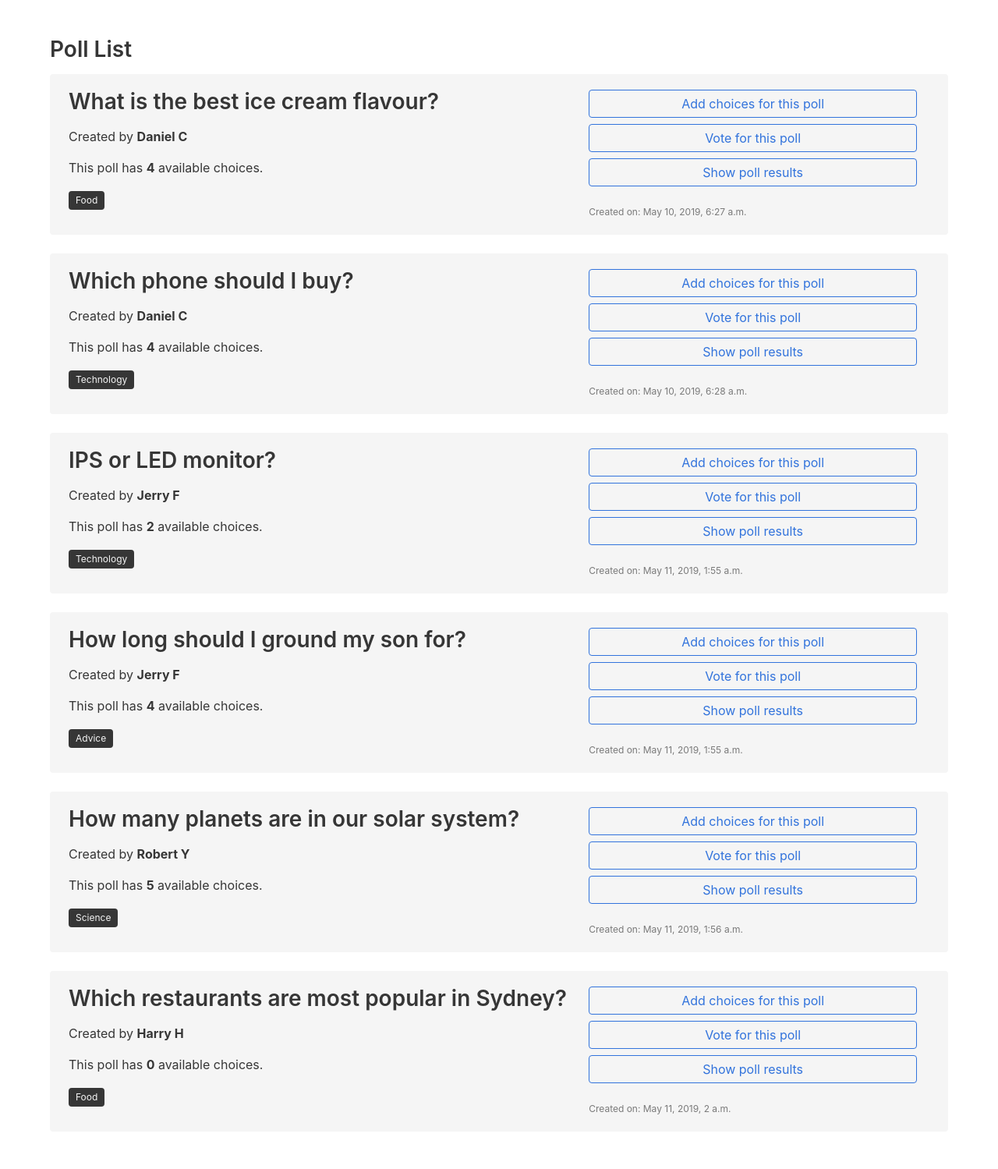
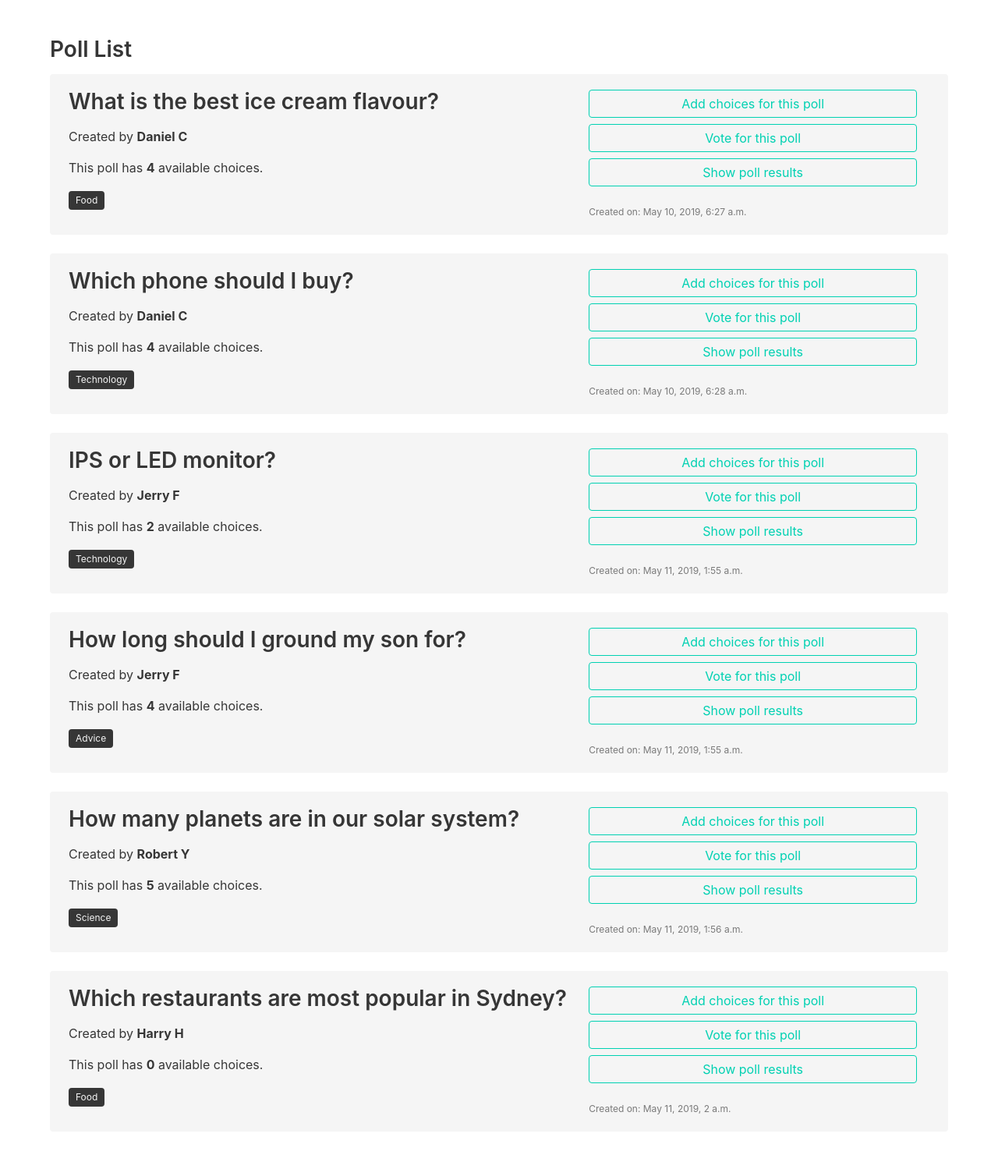
Before and after one commit to danielc92/django-docs-tutorial, a Django app: page /polls/list/ in a window 1280 px wide. Shown: the part 52-1551 px from the top of the page at 78% size. Run offline with Django 3.2, Linux system fonts and the light colour scheme; data comes from the database, SQL or seed files in the repository; parts of the project's set-up code (start-up, migrations or seed data) failed here and were passed over; some libraries are stand-ins or nearby versions.

Commit message:
Changed button colours in question list template

```diff
--- a/templates/index.html
+++ b/templates/index.html
@@ -96,7 +96,6 @@
 							<p><a class="button is-primary is-outlined" href="https://www.pythonanywhere.com/">Visit Pythonanywhere</a></p>
 					</div>
 			</div>
-
 	</section>
 </section>
 
--- a/templates/questions-list.html
+++ b/templates/questions-list.html
@@ -1,8 +1,6 @@
 {% extends 'base.html' %}
 
-
 {% block content %}
-
 <section class="hero is-primary is-bold">
 	{% include 'navbar.html' %}
 </section>
@@ -25,9 +23,9 @@
 					</div>
 						<div class="column is-two-fifths">
 							<div class="buttons">
-								<a class="button is-link is-outlined is-fullwidth" href="{% url 'polls-create-choice' q.id  %}">Add choices for this poll</a>
-								<a class="button is-link is-outlined is-fullwidth" href="{% url 'polls-vote' q.id  %}">Vote for this poll</a>
-								<a class="button is-link is-outlined is-fullwidth" href="{% url 'polls-results' q.id  %}">Show poll results</a>
+								<a class="button is-primary is-outlined is-fullwidth" href="{% url 'polls-create-choice' q.id  %}">Add choices for this poll</a>
+								<a class="button is-primary is-outlined is-fullwidth" href="{% url 'polls-vote' q.id  %}">Vote for this poll</a>
+								<a class="button is-primary is-outlined is-fullwidth" href="{% url 'polls-results' q.id  %}">Show poll results</a>
 							</div>
 
 							<p class="has-text-grey help">Created on: {{ q.pub_date }}</p>
```
